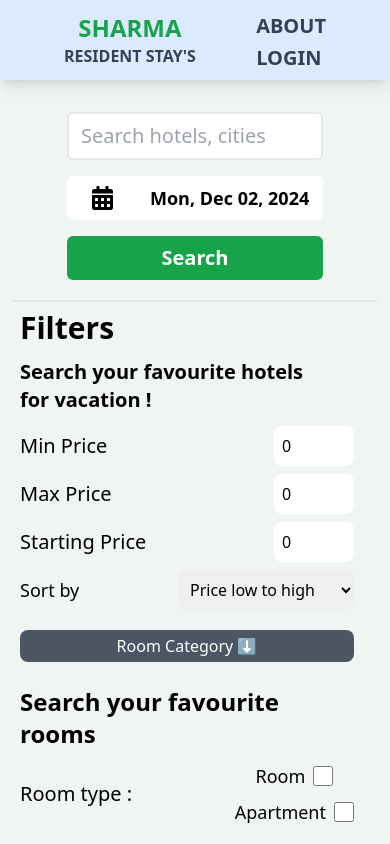
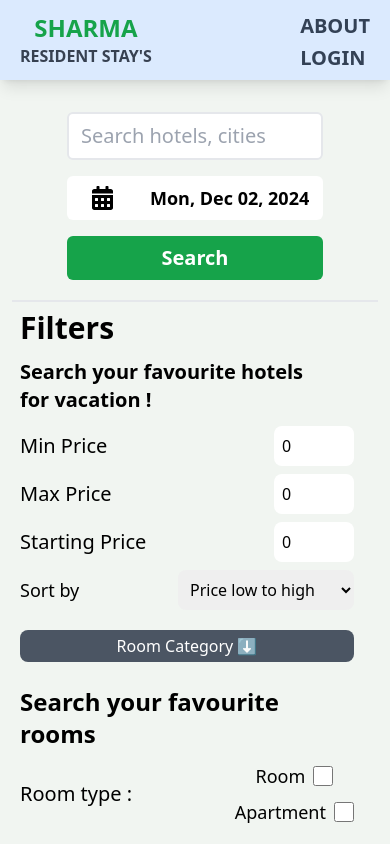
Before and after one commit to nandit9893/Sharma-Hotel-Bookings, a React (Vite) app in the folder sharma-bookings/: page /search-hotel in a window 390 px wide. Shown: the top 844 px of the page. Built offline with nearby package versions, Linux system fonts and the light colour scheme; no server answers; a web font is replaced by a local one.

Commit message:
all done

```diff
--- a/sharma-bookings/src/Components/Navbar.jsx
+++ b/sharma-bookings/src/Components/Navbar.jsx
@@ -21,7 +21,7 @@ const Navbar = () => {
 
   return (
     <header className="bg-blue-100 shadow-lg">
-      <div className="flex justify-between items-center max-w-8xl p-2 px-16">
+      <div className="flex justify-between items-center max-w-8xl p-2 px-5 sm:px-16">
         {
           currentUser?.role !== "hotel-owner" ?
           (
```
